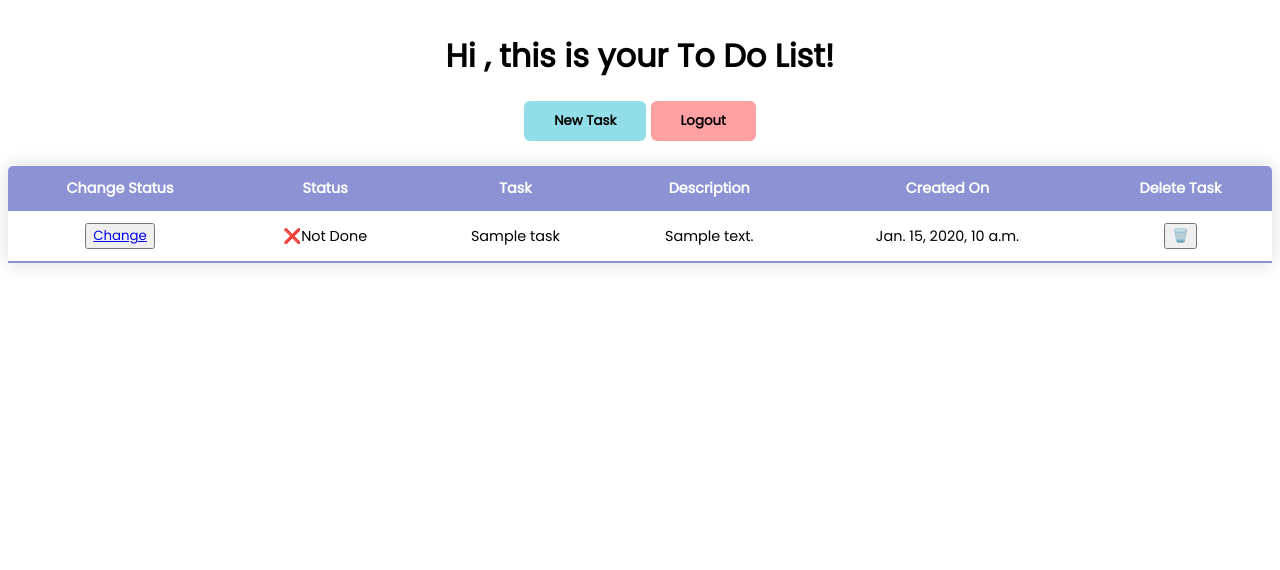
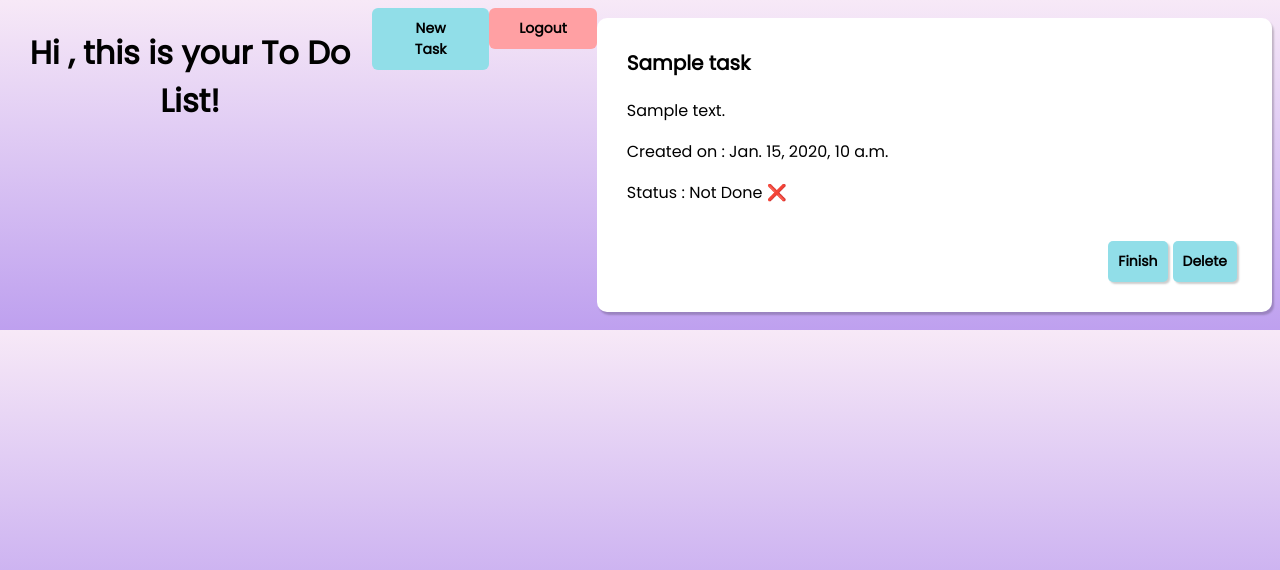
Before and after one commit to jihansyafa/PBP-Tugas2, a Django app: template todolist/templates/todolist.html in a window 1280 px wide. Shown: the top 570 px of the page. Run offline with Django 4.2, Linux system fonts and the light colour scheme; the template is opened without the code that fills it: most values are stand-ins (such as "Sample title", 1, 10 or a date in 2020).

Commit message:
Mengerjakan Tugas 5

```diff
--- a/todolist/static/create_task.css
+++ b/todolist/static/create_task.css
@@ -58,3 +58,8 @@ body {
     border-color: #000000;
     transition: .5s;
   }
+
+  .set-responsive {
+    display: flex;
+    justify-content: space-around;
+  }
--- a/todolist/static/register.css
+++ b/todolist/static/register.css
@@ -60,3 +60,8 @@ body {
     border-color: #000000;
     transition: .5s;
 }
+
+.set-responsive {
+    display: flex;
+    justify-content: space-around;
+ }
--- a/todolist/static/todolist.css
+++ b/todolist/static/todolist.css
@@ -2,17 +2,32 @@
     font-family: 'Poppins', sans-serif;
   }
 
-    body {
-        margin-top: 32px;
-        text-align:center;
+html {
+    margin-top: auto;
+    text-align: center;
+    background: linear-gradient(to bottom, #f7e9f7, #bea0ef);
+}
+
+.card {
+    width: 700px;
+    box-shadow: 2px 3px 2px rgba(0,0,0,0.2);
     background-color: #ffffff;
+    transition: 0.3s;
+    border-radius: 10px;
+    padding: 10px;
+    margin: 10px auto;
+}
+
+.card:hover {
+    box-shadow: 0 8px 14px 0 #735d95;
 }
 
 .new-task-button {
-        background-color: #91dee8;
+    background-color:  #91dee8;
     padding: 10px 30px;
     border: none;
     border-radius: 6px;
+    font-size: 14px;
     font-weight: bold;
 }
 
@@ -21,42 +36,59 @@
     padding: 10px 30px;
     border: none;
     border-radius: 6px;
+    font-size: 14px;
     font-weight: bold;
 }
 
-    .content-table {
-    width: 100%;
-    border-collapse: collapse;
-    margin: 25px 0;
-    margin-left: auto;
-    margin-right: auto;
-    font-size: 0.9em;
-    min-width: 400px;
-    border-radius: 5px 5px 0 0;
-    overflow: hidden;
-    box-shadow: 0 0 20px rgba(0, 0, 0, 0.15);
-    }
-
-    .content-table thead tr {
-    background-color:#8c92d4;
-    color: #ffffff;
-    text-align: center;
+.task-title {
+    text-align: left;
+    padding-left: 20px;
+    font-size: 20px;
     font-weight: bold;
 }
 
-    .content-table th,
-    .content-table td {
-    padding: 12px 15px;
+.task-description {
+    text-align: left;
+    padding-left: 20px;
+    font-size: 16px;
 }
 
-    .content-table tbody tr {
-    border-bottom: 1px solid #dddddd;
+.task-date {
+    text-align: left;
+    padding-left: 20px;
+    font-size: 16px;
 }
 
-    .content-table tbody tr:nth-of-type(even) {
-    background-color: #f3f3f3;
+.task-status {
+    text-align: left;
+    padding-left: 20px;
+    font-size: 16px;
 }
 
-    .content-table tbody tr:last-of-type {
-    border-bottom: 2px solid #8c92d4;
+.button-task {
+    display: flex;
+    justify-content: flex-end;
+    padding: 20px;
 }
+
+.button {
+    border: 0px;
+    background-color: #91dee8;
+    padding: 10px;
+    font-size: 14px;
+    border-radius: 5px;
+    margin-right: 5px;
+    font-weight: bolder;
+    box-shadow: 2px 2px 2px 0px rgba(0,0,0,0.2);
+}
+
+.button:hover {
+    background-color: #14666f;
+    cursor: pointer;
+    color: #ffffff;
+}
+
+.set-responsive {
+    display: flex;
+    justify-content: space-around;
+}
--- a/todolist/templates/create_task.html
+++ b/todolist/templates/create_task.html
@@ -12,6 +12,7 @@
         <link href='https://fonts.googleapis.com/css?family=Poppins' rel='stylesheet'>
     </head>
 
+        <div class = "set-responsive">
         <div class = "create_task">
 
             <h1>Create New Task</h1>
@@ -38,6 +39,7 @@
 
                 </setfield>
             </form>
-        <div>
+        </div>
+        </div>
 
 {% endblock content %}
--- a/todolist/templates/login.html
+++ b/todolist/templates/login.html
@@ -12,6 +12,8 @@
     <link href='https://fonts.googleapis.com/css?family=Poppins' rel='stylesheet'>
 </head>
 
+<html>
+<div class = "set-responsive">
     <div class = "login">
 
         <h1>Welcome, please login!</h1>
@@ -50,5 +52,7 @@
 
         </setfield>
     </div>
+</div>
+</html>
 
 {% endblock content %}
--- a/todolist/templates/register.html
+++ b/todolist/templates/register.html
@@ -12,6 +12,7 @@
     <link href='https://fonts.googleapis.com/css?family=Poppins' rel='stylesheet'>
 </head>
 
+<div class = "set-responsive">
 <div class = "login">
 
     <h1 style="text-align: center;">Registration Form</h1>
@@ -38,5 +39,6 @@
     {% endif %}
 
 </div>
+</div>
 
 {% endblock content %}
--- a/todolist/templates/todolist.html
+++ b/todolist/templates/todolist.html
@@ -12,6 +12,8 @@
     <link href='https://fonts.googleapis.com/css?family=Poppins' rel='stylesheet'>
 </head>
 
+<html>
+    <div class = "set-responsive">
     <h1>Hi {{user.username}}, this is your To Do List!</h1>
 
     <a href="{% url 'todolist:create_task' %}">
@@ -20,39 +22,41 @@
     <a href="{% url 'todolist:logout' %}">
     <button class = "logout-button">Logout</button></a></td>
 
-    <table class = "content-table">
-        <thead>
-            <tr>
-                <th>Change Status</th>
-                <th>Status</th>
-                <th>Task</th>
-                <th>Description</th>
-                <th>Created On</th>
-                <th>Delete Task</th>
-            </tr>
-        </thead>
     {% comment %} Add the data below this line {% endcomment %}
     {% for task in todolist_data %}
-        <tr>
-            <td>
-                <button><a href="task-status/{{task.pk}}">Change</a></button>
-            </td>
 
+    <div class = "card">
+        <p class = "task-title">{{task.title}}</p>
+        <p class = "task-description">{{task.description}}</p>
+        <p class = "task-date"> Created on : {{task.date}}</p>
+
+        <div class = "task-status">
             {% if task.is_finished == True%}
-            <td>✅Done</td>
+                <p> Status : Done ✅</p>
+                <div class="button-task">
+                    <a href="/todolist/task-status/{{task.id}}">
+                        <button class="button" type="submit">Rework</button>
+                    </a>
+
+                    <a href="/todolist/delete-task/{{task.id}}">
+                            <button class="button" type="submit">Delete</button>
+                    </a>
+                </div>
             {% else %}
-            <td>❌Not Done</td>
+                <p> Status : Not Done ❌</p>
+                <div class="button-task">
+                    <a href="/todolist/task-status/{{task.id}}">
+                        <button class="button" type="submit">Finish</button>
+                    </a>
+
+                    <a href="/todolist/delete-task/{{task.id}}">
+                        <button class="button" type="submit">Delete</button>
+                    </a>
+                </div>
             {% endif %}
-
-            <td>{{task.title}}</td>
-            <td>{{task.description}}</td>
-            <td>{{task.date}}</td>
-            <td>
-                <a href="delete-task/{{task.pk}}"><button>🗑️</button></a></td>
-            </td>
-        </tr>
+        </div>
+    </div>
     {% endfor %}
-    </table>
-
-
+    </div>
+</html>
 {% endblock content %}
```
Also changed, not shown: todolist/static/login.css (+7 -2 lines), todolist/README.md. Lines whose indentation alone changed are shown as unchanged.
